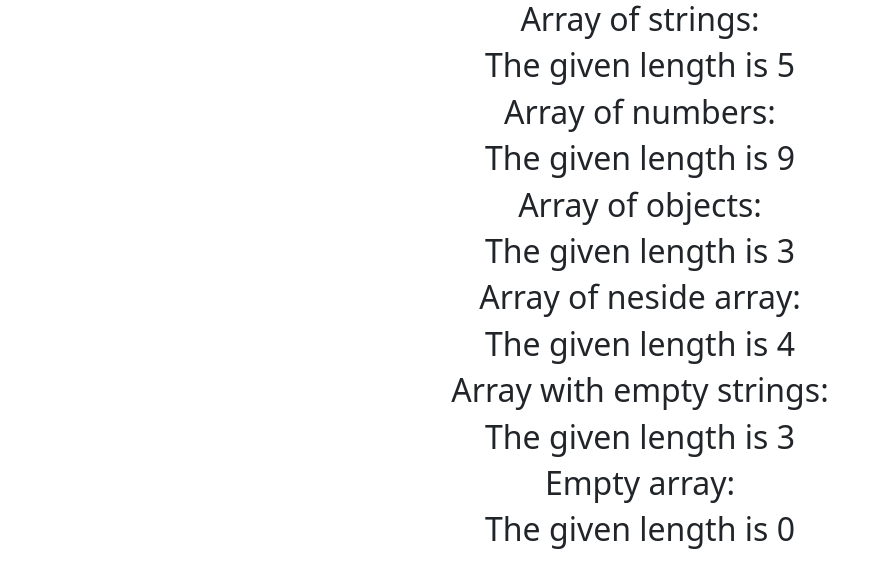
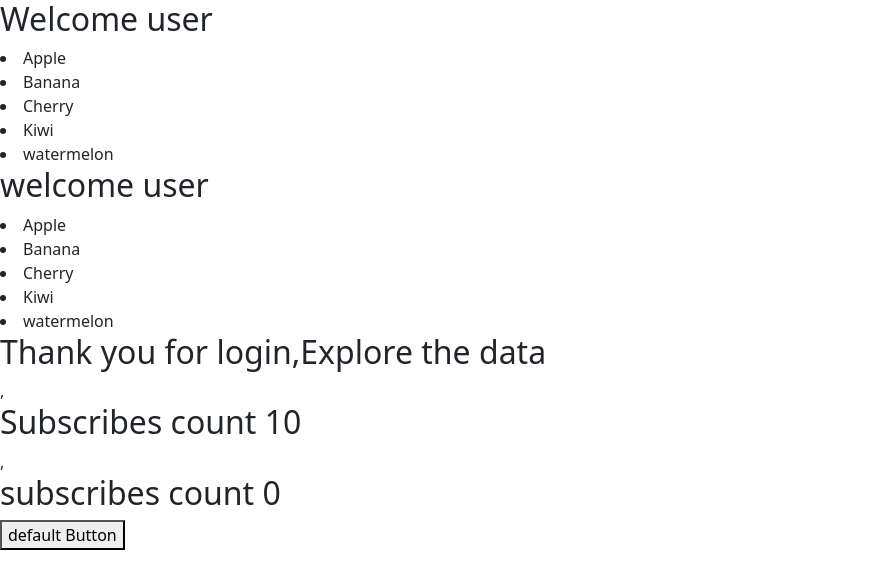
Before and after one commit to Chinni0316/react_class, a React (Create React App) app: page / in a window 1280 px wide. Shown: the top 588 px of the page, without its empty margins (0-890 px from the left). Built offline with nearby package versions, Linux system fonts and the light colour scheme.

Commit message:
add file

```diff
--- a/src/App.js
+++ b/src/App.js
@@ -1,43 +1,18 @@
 import React from "react";
-// import Card from "./component/recipes/recipes";
 import Conditinal_rendering from "./component/class-component/condtional";
+import Conditinal_rendering1 from "./component/class-component/conditon";
+import Conditinalrendering from "./component/class-component/conditional ternary";
+import CustomButtonSubscribe from "./component/class-component/button";
 
 
 const App = () => {
-    const array=["Ashwini","Srinivas","Ramulu","Rakmini","Priya"];
-    const Array1=[1,2,4,3,6,7,8,9,10]
-    const Obj=[
-        {
-        name:"Ashwini",
-        age:22,},
-        {
-            name:"Srinivas",
-            age:25,
-        },{}
-    ]
-    const arr1=["","",""]
-    const empty=[]
-
-    const arr=[[1,2,3,5,4],[2,2,4,5,6],[8,9,49,8],[]]
 
 return(
-
-    <><center>
-        <h2>Array of strings:</h2>
- <Conditinal_rendering Ashwini={array}/>
- <h2>Array of numbers:</h2>
- <Conditinal_rendering Ashwini={Array1}/>
- <h2>Array of objects:</h2>
- <Conditinal_rendering Ashwini={Obj}/>
- <h2>Array of neside array:</h2>
- <Conditinal_rendering Ashwini={arr}/>
- <h2>Array with empty strings:</h2>
- <Conditinal_rendering Ashwini={arr1}/>
-<h2>Empty array:</h2>
- <Conditinal_rendering Ashwini={empty}/>
-</center>
+    <>
+    <Conditinal_rendering1></Conditinal_rendering1>
+    <Conditinalrendering></Conditinalrendering>
+    <CustomButtonSubscribe></CustomButtonSubscribe>
     </>
 )
 };
-
 export default App;
--- /dev/null
+++ b/src/component/class-component/button.js
@@ -0,0 +1,11 @@
+import { Component } from "react";
+class CustomButtonSubscribe extends Component{
+    render(){
+        return(
+            <>
+            <button>default Button</button>
+            </>
+        )
+    }
+}
+export default CustomButtonSubscribe;
--- /dev/null
+++ b/src/component/class-component/conditional ternary.js
@@ -0,0 +1,35 @@
+import ListItem from "../List/ListItems";
+
+const Conditinalrendering=()=>{
+    const islogin=true;
+    const isadmin=false;
+    const greeting=true;
+    const Subscribes=10;
+    const subscribes=0
+    return(
+        <>{islogin?(
+        <>{
+            isadmin?(<>
+               <h2> welcome admin</h2>
+               <ListItem></ListItem>
+            </>):(
+            <>
+                <h2> welcome user</h2>
+                <ListItem></ListItem>
+            </>)}
+           {
+            greeting &&<h2>Thank you for login,Explore the data</h2>
+           },{
+            Subscribes &&<h2>Subscribes count {Subscribes}</h2>
+           },{
+           <h2>subscribes count {subscribes}</h2>
+           }
+
+        </>):
+         (<>
+        <h2>pleace login with currect details</h2>
+        </>)}
+        </>
+    )
+}
+export default Conditinalrendering;
--- a/src/component/class-component/conditional.css
+++ b/src/component/class-component/conditional.css
@@ -1,7 +1,7 @@
-.even{
+/* .even{
     background-color: aqua;
     padding: 10px;
 }
 .odd{
     background-color: red;
-}
+} */
--- /dev/null
+++ b/src/component/class-component/conditon.js
@@ -0,0 +1,27 @@
+import ListItem from "../List/ListItems";
+const login1=[
+    "Successfuly login",
+    "woooo"
+]
+
+const Conditinal_rendering1=()=>{
+    const islogin=true;
+    if(islogin){
+        return(
+            <>
+            <h2>Welcome user</h2>
+            <ListItem></ListItem>
+            </>
+        )
+    }
+    else{
+        return(
+            <>
+            <h2>
+                Pleace login
+            </h2>
+            </>
+        )
+    }
+}
+export default Conditinal_rendering1;
```
